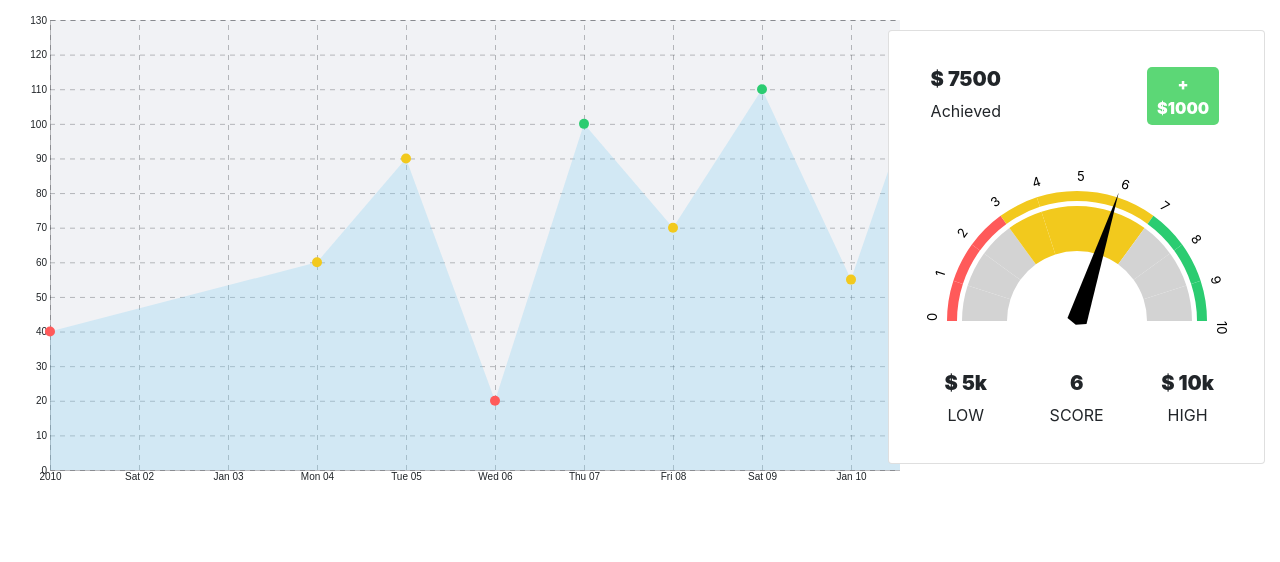
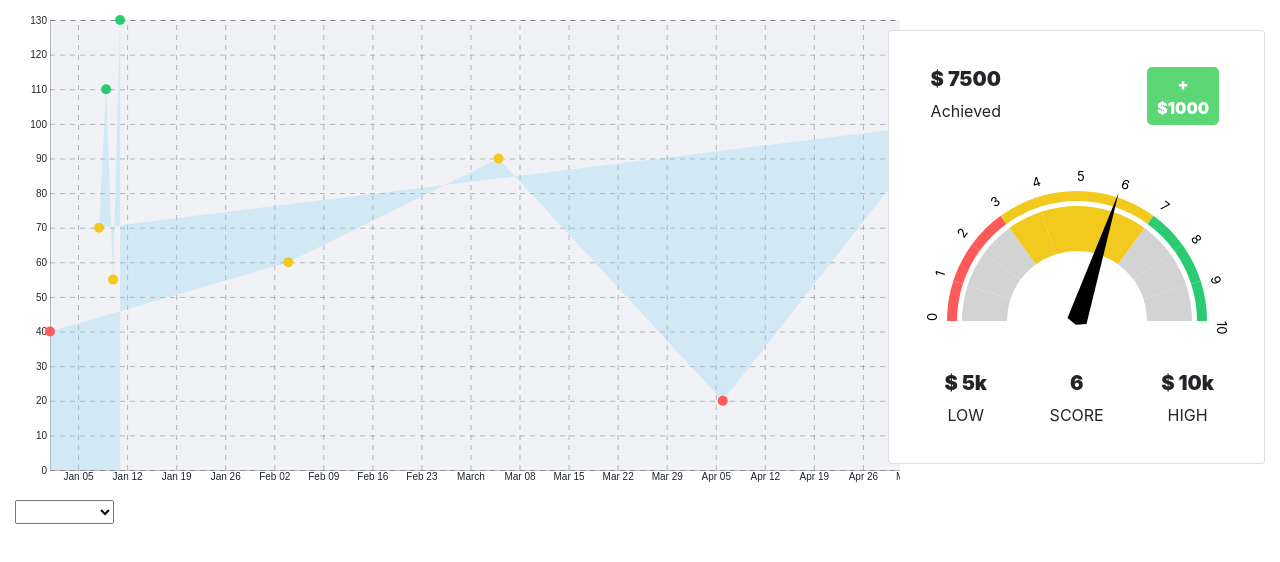
Before and after one commit to hygohil/d3Charts, an Angular app: page / in a window 1280 px wide. Shown: the top 562 px of the page. Built offline with nearby package versions, Linux system fonts and the light colour scheme.

Commit message:
WIP line chart

```diff
--- a/src/app/line-chart/line-chart.component.html
+++ b/src/app/line-chart/line-chart.component.html
@@ -1,2 +1,14 @@
-<svg width="900" height="500">
-</svg>
+<div class="row">
+    <div class="col">
+        <svg width="900" height="500">
+        </svg>
+    </div>
+</div>
+<div>
+    <div class="col">
+        <select [formControl]='selectedValue' (change)="onValueChange($event.target.value)">
+            <option [value]="month" *ngFor="let month of months">{{month}}</option>
+        </select>
+        <br>
+    </div>
+</div>
--- a/src/app/line-chart/line-chart.component.ts
+++ b/src/app/line-chart/line-chart.component.ts
@@ -2,27 +2,30 @@ import { Component, OnInit } from '@angular/core';
 import * as d3 from 'd3';
 import * as d3Scale from 'd3';
 import * as d3Shape from 'd3';
-import * as d3Array from 'd3';
 import * as d3Axis from 'd3';
+import { FormControl } from '@angular/forms';
+import moment from 'moment';
 @Component({
   selector: 'app-line-chart',
   templateUrl: './line-chart.component.html',
   styleUrls: ['./line-chart.component.scss'],
 })
 export class LineChartComponent implements OnInit {
+  selectedValue: FormControl;
   public title = 'Line Chart';
   data: any[] = [
-    { date: new Date('2010-01-01'), value: 40 },
-    { date: new Date('2010-01-04'), value: 60 },
-    { date: new Date('2010-01-05'), value: 90 },
-    { date: new Date('2010-01-06'), value: 20 },
-    { date: new Date('2010-01-07'), value: 100 },
-    { date: new Date('2010-01-08'), value: 70 },
-    { date: new Date('2010-01-09'), value: 110 },
-    { date: new Date('2010-01-10'), value: 55 },
-    { date: new Date('2010-01-11'), value: 130 },
+    { date: new Date('2020-01-01'), value: 40 },
+    { date: new Date('2020-02-04'), value: 60 },
+    { date: new Date('2020-03-05'), value: 90 },
+    { date: new Date('2020-04-06'), value: 20 },
+    { date: new Date('2020-05-07'), value: 100 },
+    { date: new Date('2020-01-08'), value: 70 },
+    { date: new Date('2020-01-09'), value: 110 },
+    { date: new Date('2020-01-10'), value: 55 },
+    { date: new Date('2020-01-11'), value: 130 },
   ];
-
+  months = [];
+  historyData;
   private margin = { top: 20, right: 20, bottom: 30, left: 50 };
   private width: number;
   private height: number;
@@ -35,8 +38,17 @@ export class LineChartComponent implements OnInit {
     // configure margins and width/height of the graph
     this.width = 960 - this.margin.left - this.margin.right;
     this.height = 500 - this.margin.top - this.margin.bottom;
+    console.log('height', this.height, 'widhth', this.width);
+    this.months = this.data.reduce((accm, dataItem) => {
+      const date = moment(dataItem.date).format('MMM YYYY');
+      return accm.includes(date) ? accm : [...accm, date];
+    }, []);
+    console.log(this.data);
+    this.historyData = Object.assign([], this.data);
+    // this.selectedValue.setValue(this.historyData[0].month)
   }
   public ngOnInit(): void {
+    this.selectedValue = new FormControl();
     this.buildSvg();
     this.addXandYAxis();
     this.drawLineAndPath();
@@ -49,15 +61,15 @@ export class LineChartComponent implements OnInit {
       .attr(
         'transform',
         'translate(' + this.margin.left + ',' + this.margin.top + ')'
-      );
+      )
+      .attr('id', 55);
   }
+
   private addXandYAxis() {
     // range of data configuring
     this.x = d3Scale.scaleTime().range([0, this.width]);
     this.y = d3Scale.scaleLinear().range([this.height, 0]);
-    // this.x.domain(d3Array.extent(this.data, (d) => d.date));
-    // this.y.domain(d3Array.extent(this.data, (d) => d.value));
-
+    console.log('new', this.data);
     this.x.domain(
       d3.extent(this.data, function (d) {
         return d.date;
@@ -69,7 +81,8 @@ export class LineChartComponent implements OnInit {
         return d.value;
       }),
     ]);
-
+    console.log('new', this.x);
+    console.log('new', this.y);
     // Configure the X Axis
     this.svg
       .append('g')
@@ -92,7 +105,7 @@ export class LineChartComponent implements OnInit {
   }
 
   private drawLineAndPath() {
-    var div = d3
+    let div: any = d3
       .select('body')
       .append('div')
       .attr('class', 'tooltip')
@@ -130,7 +143,6 @@ export class LineChartComponent implements OnInit {
         div.transition().duration(5000).style('opacity', 0);
       })
       .attr('fill', function (d, i) {
-        // return d3.interpolateHsl(d3.rgb('#e8e2ca'), d3.rgb('#3e6c0a'));
         return d.value < 50
           ? '#FF5A5A'
           : d.value >= 50 && d.value < 100
@@ -142,20 +154,17 @@ export class LineChartComponent implements OnInit {
       .attr('r', 5);
   }
 
-  // function for the x grid lines
-  private make_x_axis() {
-    return this.svg.axis().scale(this.x).orient('bottom').ticks(5);
-  }
-
-  // function for the y grid lines
-  private make_y_axis() {
-    return this.svg.axis().scale(this.y).orient('left').ticks(5);
-  }
-
-  private xAxis() {
-    return this.svg.axis().scale(this.x).orient('bottom').ticks(5);
-  }
-  private yAxis() {
-    return this.svg.axis().scale(this.y).orient('left').ticks(5);
+  public async onValueChange($ev: any) {
+    this.data = [];
+    this.svg = undefined;
+    this.x = undefined;
+    this.y = undefined;
+    this.line = undefined;
+    this.data = await this.historyData.filter(
+      (historyItem) => $ev === moment(historyItem.date).format('MMM YYYY')
+    );
+    this.buildSvg();
+    this.addXandYAxis();
+    this.drawLineAndPath();
   }
 }
```
Also changed, not shown: src/app/app.module.ts (+2 -7 lines), 2 other files (tests, documents, lock files or other folders).
